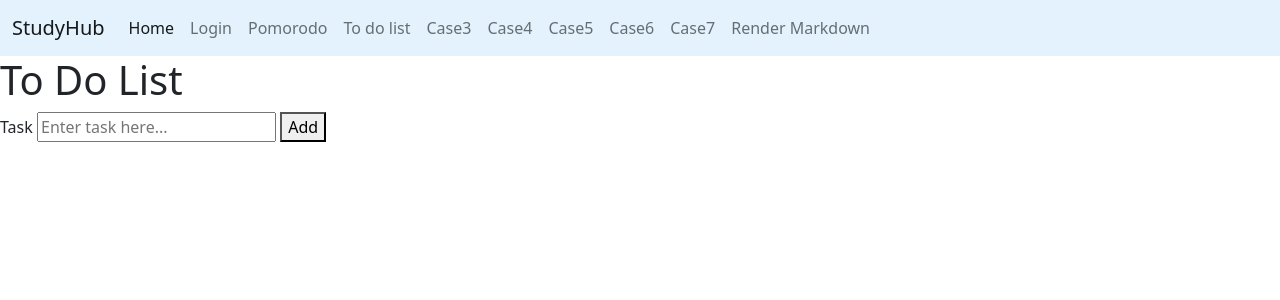
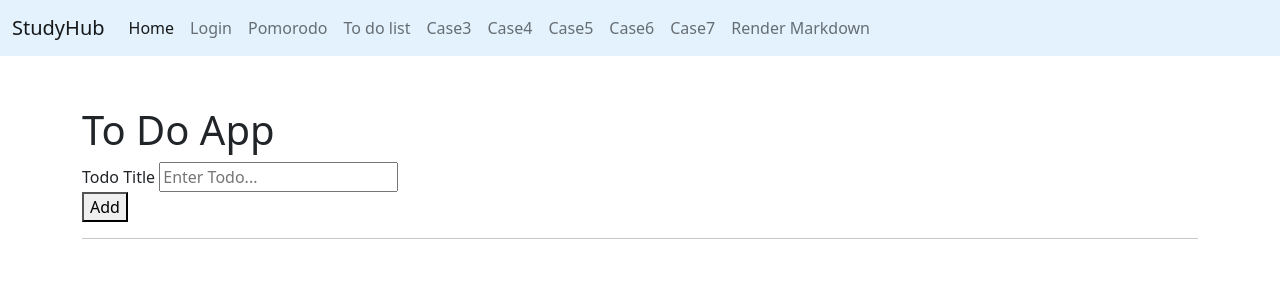
Before and after one commit to emthangtrung/milestone2-team6, a Flask app: page /todolist in a window 1280 px wide. Shown: the top 300 px of the page. Run offline with Flask 2, Linux system fonts and the light colour scheme; data that the repository does not hold is empty.

Commit message:
add to do list function and able to run well

```diff
--- a/myapp/routes.py
+++ b/myapp/routes.py
@@ -1,7 +1,9 @@
 from flask.templating import render_template_string
 from myapp import myapp_obj
 from myapp.forms import LoginForm
-from flask import render_template
+from flask import Flask, render_template, request, redirect, url_for
+from myapp import db
+from myapp.models import Todo
 
 # import for render markdown
 import markdown
@@ -18,7 +20,7 @@
     form = LoginForm()
     return render_template("login.html", form=form)
 
-# Render Markdown
+# Render Markdown page
 def renderMarkdown():
     read_file = open("Specification.md", "r")
     md_template_string = markdown.markdown(
@@ -31,7 +33,40 @@
     mkd_text = renderMarkdown()
     return render_template("renderFlashCard.html", mkd_text=mkd_text)
 
+
+#todo list page
 @myapp_obj.route("/todolist")
+def todoList():
+    todo_list = Todo.query.all()
+    return render_template("todolist.html", todo_list=todo_list)
+
+
+@myapp_obj.route("/add", methods=["POST"])
+def add():
+    title = request.form.get("title")
+    new_todo = Todo(title=title, complete=False)
+    db.session.add(new_todo)
+    db.session.commit()
+    return redirect(url_for("todoList"))
+
+
+@myapp_obj.route("/update/<int:todo_id>")
+def update(todo_id):
+    todo = Todo.query.filter_by(id=todo_id).first()
+    todo.complete = not todo.complete
+    db.session.commit()
+    return redirect(url_for("todoList"))
+
+
+@myapp_obj.route("/delete/<int:todo_id>")
+def delete(todo_id):
+    todo = Todo.query.filter_by(id=todo_id).first()
+    db.session.delete(todo)
+    db.session.commit()
+    return redirect(url_for("todoList"))
+
+
+#pomorodo timer page
+@myapp_obj.route("/pomorodo")
 def timer():
-
     return render_template("todolist.html")
--- a/myapp/templates/todolist.html
+++ b/myapp/templates/todolist.html
@@ -1,13 +1,32 @@
 {% extends 'base.html' %}
 {% block content %}
-<h1>To Do List</h1>
-<form action="">
-    <div>
-        <label for="title">Task</label>
-        <input type="text" name="title" placeholder="Enter task here...">
-        <button type="submit">Add</button>
+<div style="margin-top: 50px;" class="ui container">
+    <h1 class="ui center aligned header">To Do App</h1>
+
+    <form class="ui form" action="/add" method="post">
+        <div class="field">
+            <label>Todo Title</label>
+            <input type="text" name="title" placeholder="Enter Todo..."><br>
+        </div>
+        <button class="ui blue button" type="submit">Add</button>
+    </form>
+
+    <hr>
+
+    {% for todo in todo_list %}
+    <div class="ui segment">
+        <p class="ui big header">{{todo.id }} | {{ todo.title }}</p>
+
+        {% if todo.complete == False %}
+        <span class="ui gray label">Not Complete</span>
+        {% else %}
+        <span class="ui green label">Completed</span>
+        {% endif %}
+
+        <a class="ui blue button" href="/update/{{ todo.id }}">Update</a>
+        <a class="ui red button" href="/delete/{{ todo.id }}">Delete</a>
     </div>
-</form>
-
+    {% endfor %}
+</div>
 
 {% endblock %}
```
Also changed, not shown: myapp/models.py (+8 -0 lines), myapp/app.db (added).
